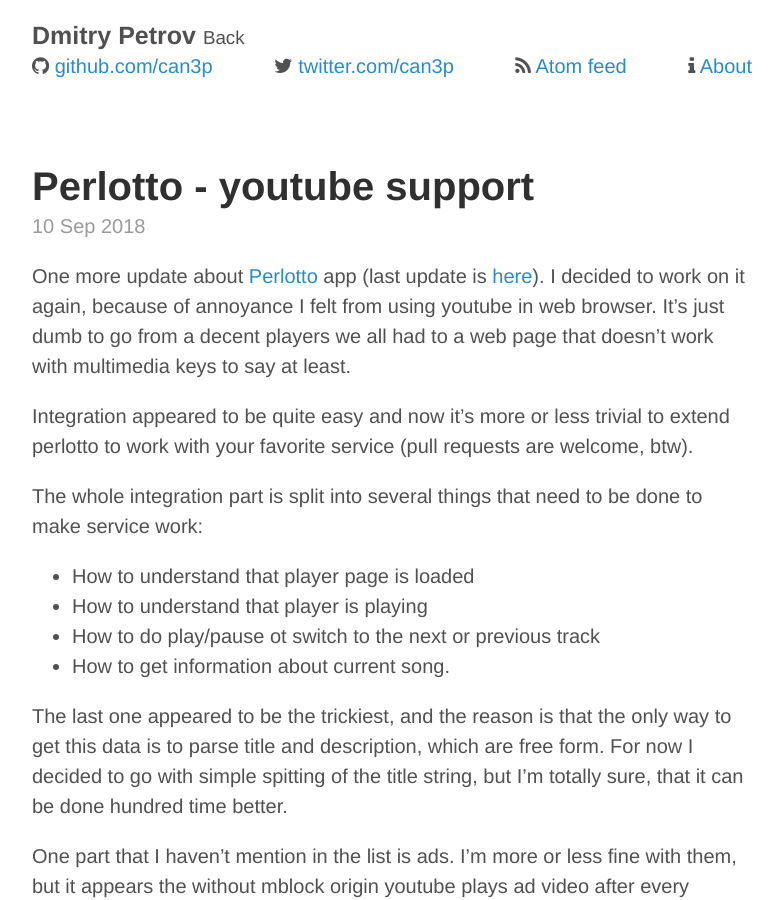
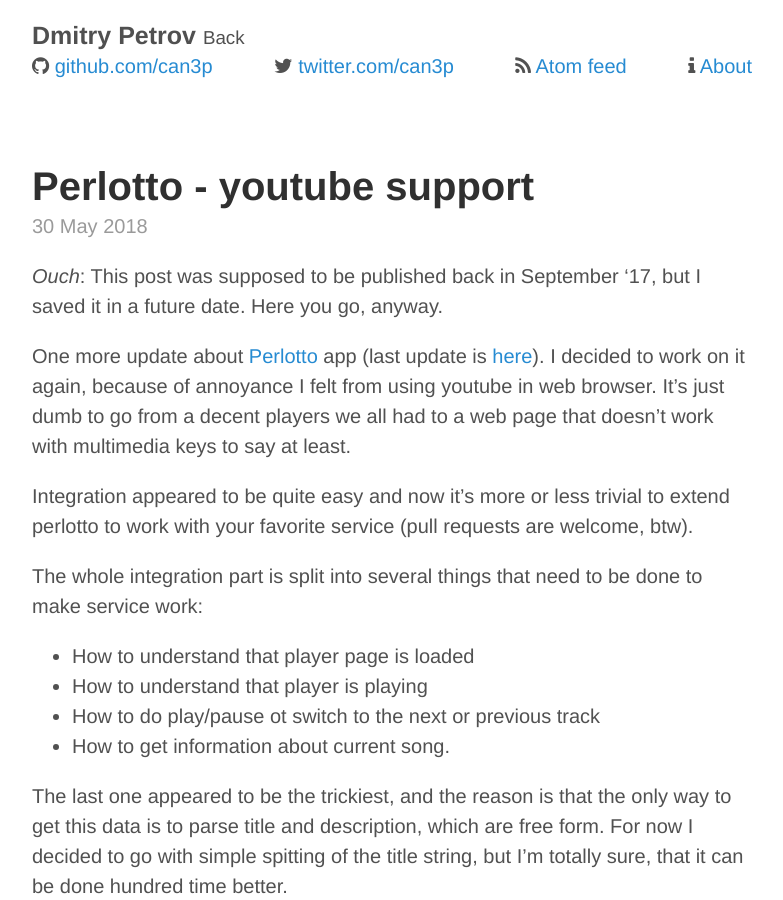
Before and after one commit to can3p/can3p.github.io, a Jekyll site: the page built from _posts/2018-05-30-perlotto-youtube.md, in a window 1280 px wide and 900 px high. Shown: the whole window, without its empty margins (248-1031 px from the left). Built offline with Jekyll 4.4.1, drawn with Linux system fonts in a browser that asks for light colours; comment, search, counter and statistics services are not loaded.

Commit message:
getting post back from the future

```diff
--- a/_posts/2018-09-10-perlotto-youtube.md
+++ b/_posts/2018-05-30-perlotto-youtube.md
@@ -4,6 +4,9 @@
 keywords: "javascript, node.js, electron"
 category: blog
 ---
+
+*Ouch*: This post was supposed to be published back in September '17, but I
+saved it in a future date. Here you go, anyway.
 
 One more update about [Perlotto][1] app (last update is [here][2]). I decided
 to work on it again, because of annoyance I felt from using youtube in web
```
